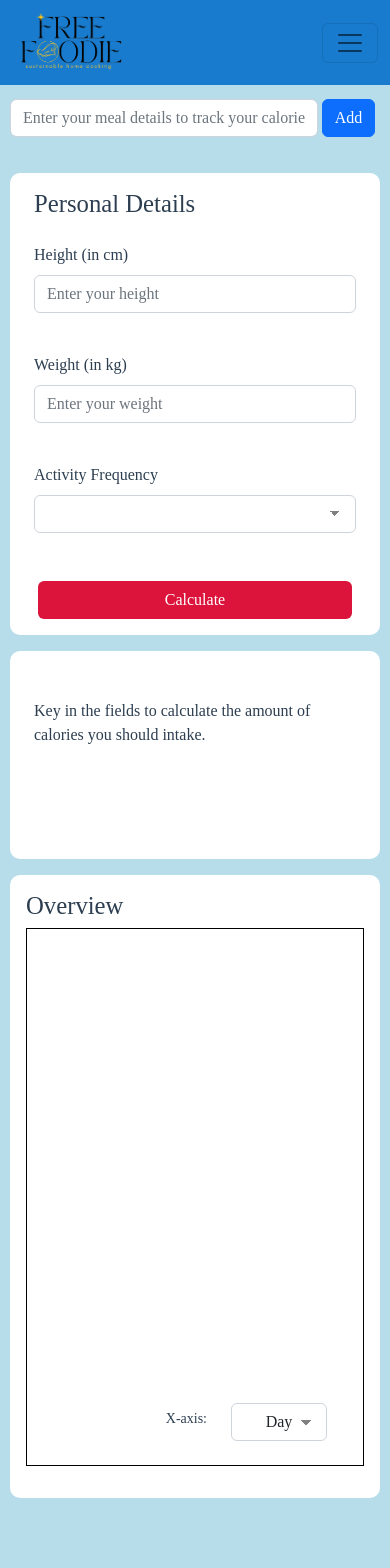
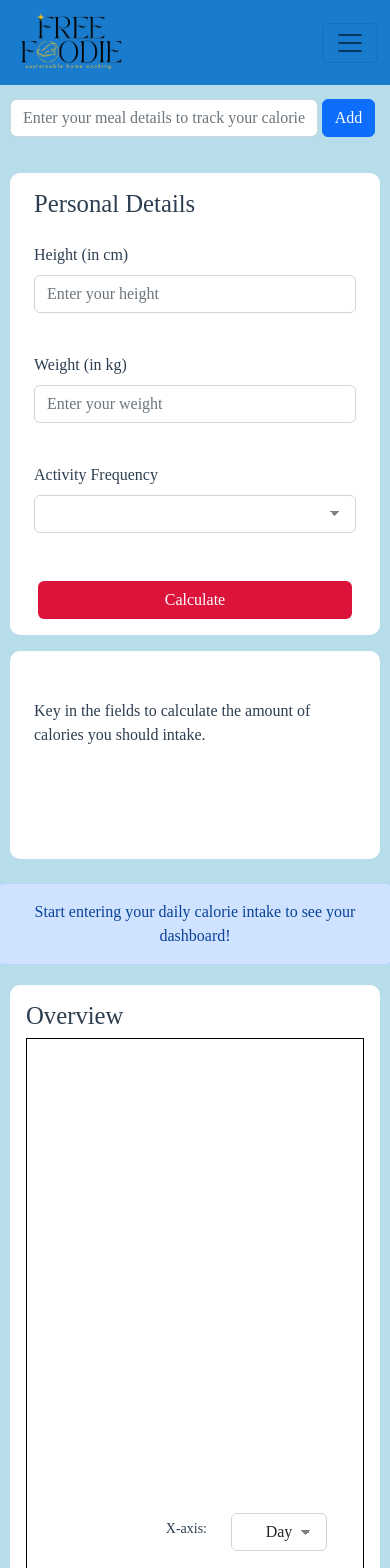
Before and after one commit to ZheTaoGuo/Free-Foodie, a Vue app: page /CalorieTrackerMobile in a window 390 px wide. Shown: the top 1568 px of the page. Built offline with nearby package versions, Linux system fonts and the light colour scheme; no server answers.

Commit message:
added alert for calorie & profile page mobile

```diff
--- a/src/views/CalorieTrackerMobile.vue
+++ b/src/views/CalorieTrackerMobile.vue
@@ -455,7 +455,7 @@ export default {
             this.userId = user.userId
             this.userName = user.userName
             this.getUserDetails(this.userId)
-        })
+        }).catch((message)=> {console.log("this is message from getLoggedInUser", message); this.userObj = null })
     }
 }
 
@@ -605,6 +605,9 @@ export default {
             </div>
 
             <!-- dashboard -->
+            <div v-if="userCaloriesData.length == 0 && this.userObj == null" class="alert alert-primary mt-4 mb-1" role="alert">
+                Start entering your daily calorie intake to see your dashboard!
+            </div>
             <div class="col-lg-9 col-md-12 dashboard mt-3" style="position:relative">
                 <div style="width:100%" class="box p-3 mx-auto col-6">
                     <h2 style="text-align:left">Overview</h2>
--- a/src/views/profileLandingPageMobile.vue
+++ b/src/views/profileLandingPageMobile.vue
@@ -231,7 +231,7 @@
             <div v-if="userCaloriesData.length == 0 && this.userObj == null" class="alert alert-primary mt-4 mb-2" role="alert">
                 Start entering your daily calorie intake to see your dashboard!
             </div>
-            <div class="col-lg-8 calorieTracker mt-0" style="padding-bottom:40px">
+            <div class="col-lg-8 calorieTracker" style="padding-bottom:40px">
             <router-link to="/CalorieTrackerInit" style="text-decoration:none">
                 <div class="d-flex justify-content-between">
                     <h5 style="text-align:start; color:black; padding-top:5px">My Dashboard</h5>
```
